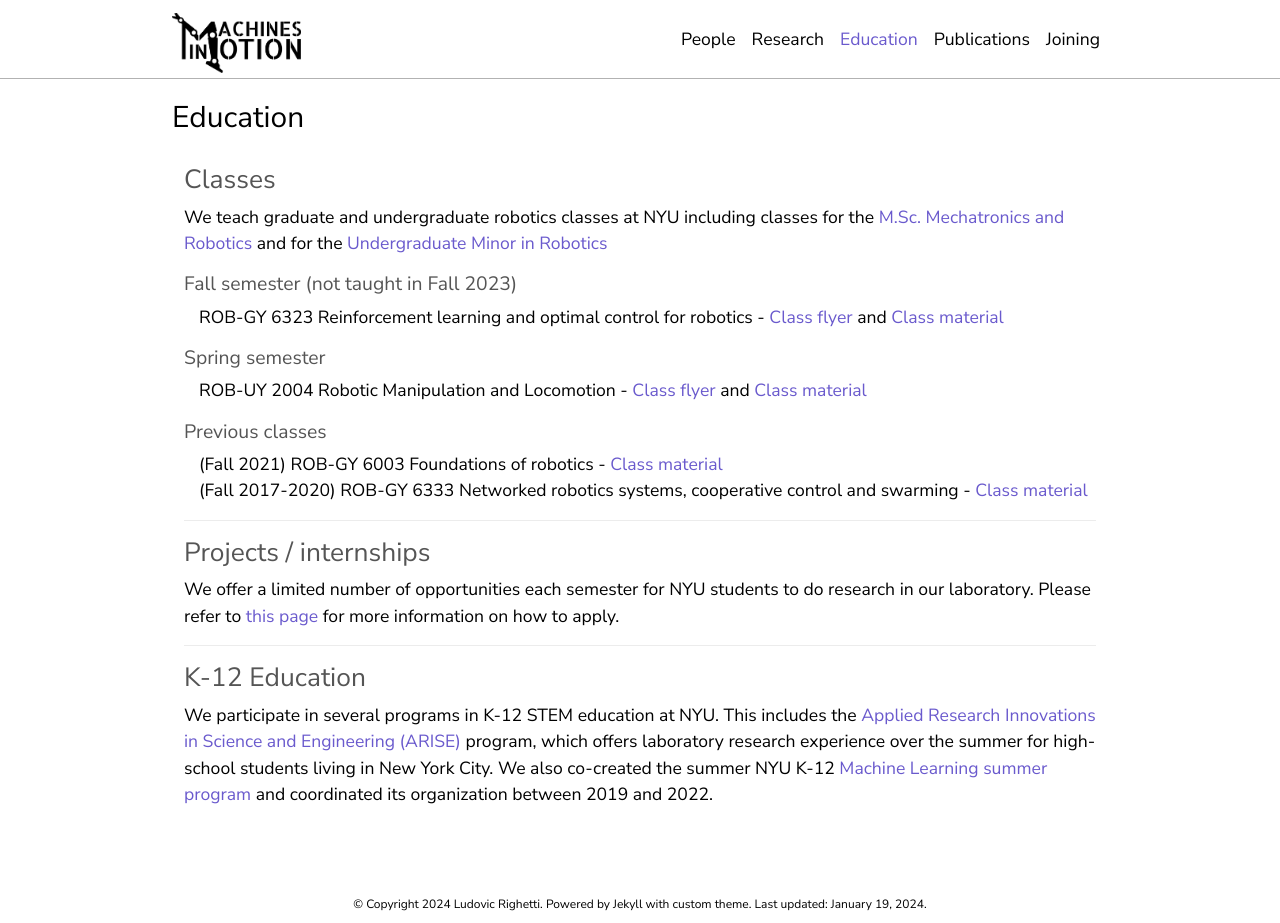
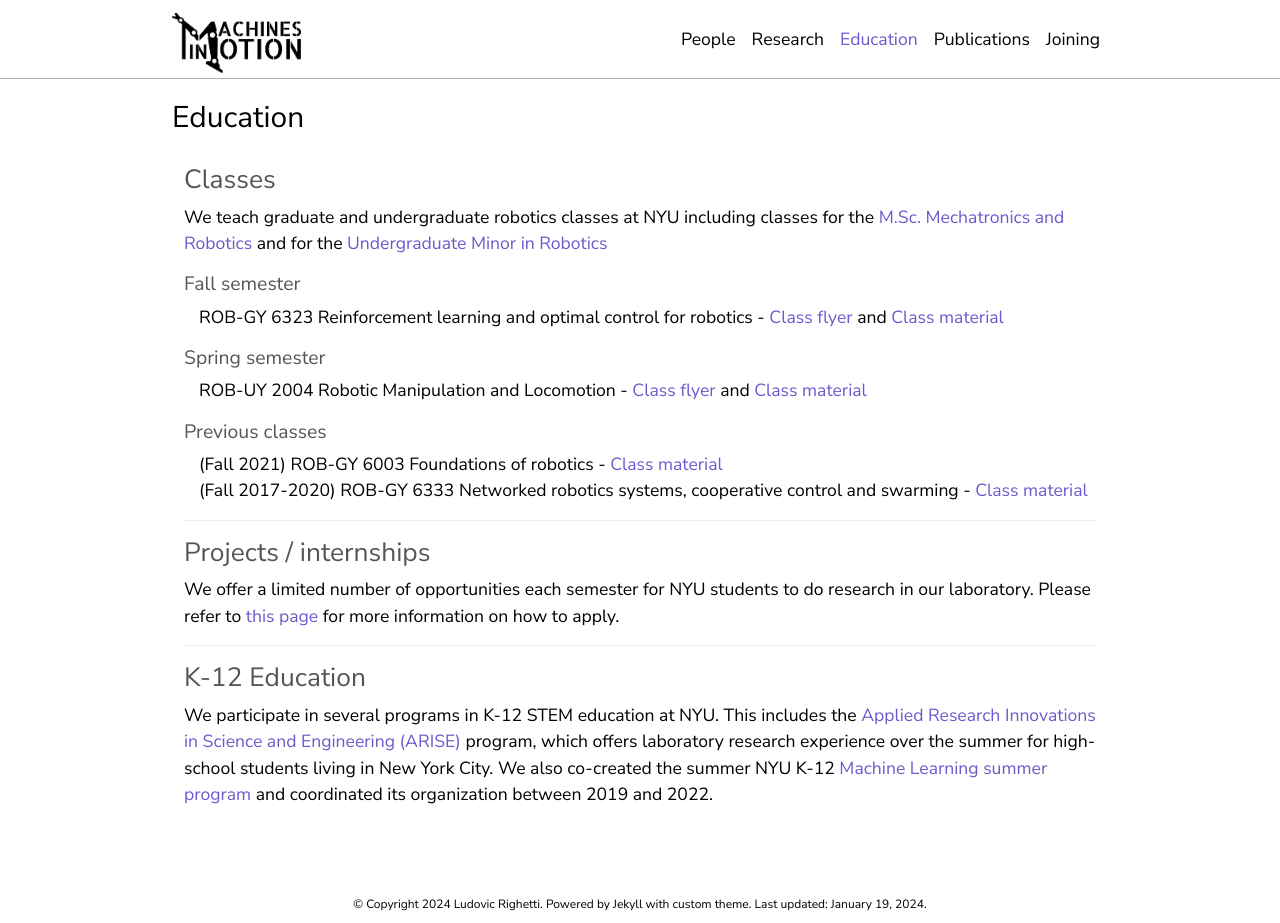
Before and after one commit to machines-in-motion/mim_website, a Jekyll site: the page built from _pages/education.md, in a window 1280 px wide and 923 px high. Built offline with Jekyll 4.4.1, drawn with Linux system fonts in a browser that asks for light colours; a style sheet for code colours, icons or effects is not loaded.

Commit message:
update edu

```diff
--- a/_pages/education.md
+++ b/_pages/education.md
@@ -11,7 +11,7 @@ nav_bar: true
 <h2>Classes</h2>
 <p>We teach graduate and undergraduate robotics classes at NYU including classes for the <a href="https://engineering.nyu.edu/academics/programs/mechatronics-and-robotics-ms">M.Sc. Mechatronics and Robotics</a> and for the <a href="http://bulletin.engineering.nyu.edu/preview_program.php?catoid=17&poid=5016&hl=robotics&returnto=search">Undergraduate Minor in Robotics</a></p>
 
-<h4>Fall semester (not taught in Fall 2023)</h4>
+<h4>Fall semester</h4>
 <p style="padding-left:15px">ROB-GY 6323 Reinforcement learning and optimal control for robotics - <a href="{{ 'ROB6323flyer.pdf' | prepend: '/assets/pdf/' | prepend: site.baseurl }}">Class flyer</a> and <a href="https://github.com/righetti/optlearningcontrol">Class material</a></p>
 
 <h4>Spring semester</h4>
```
